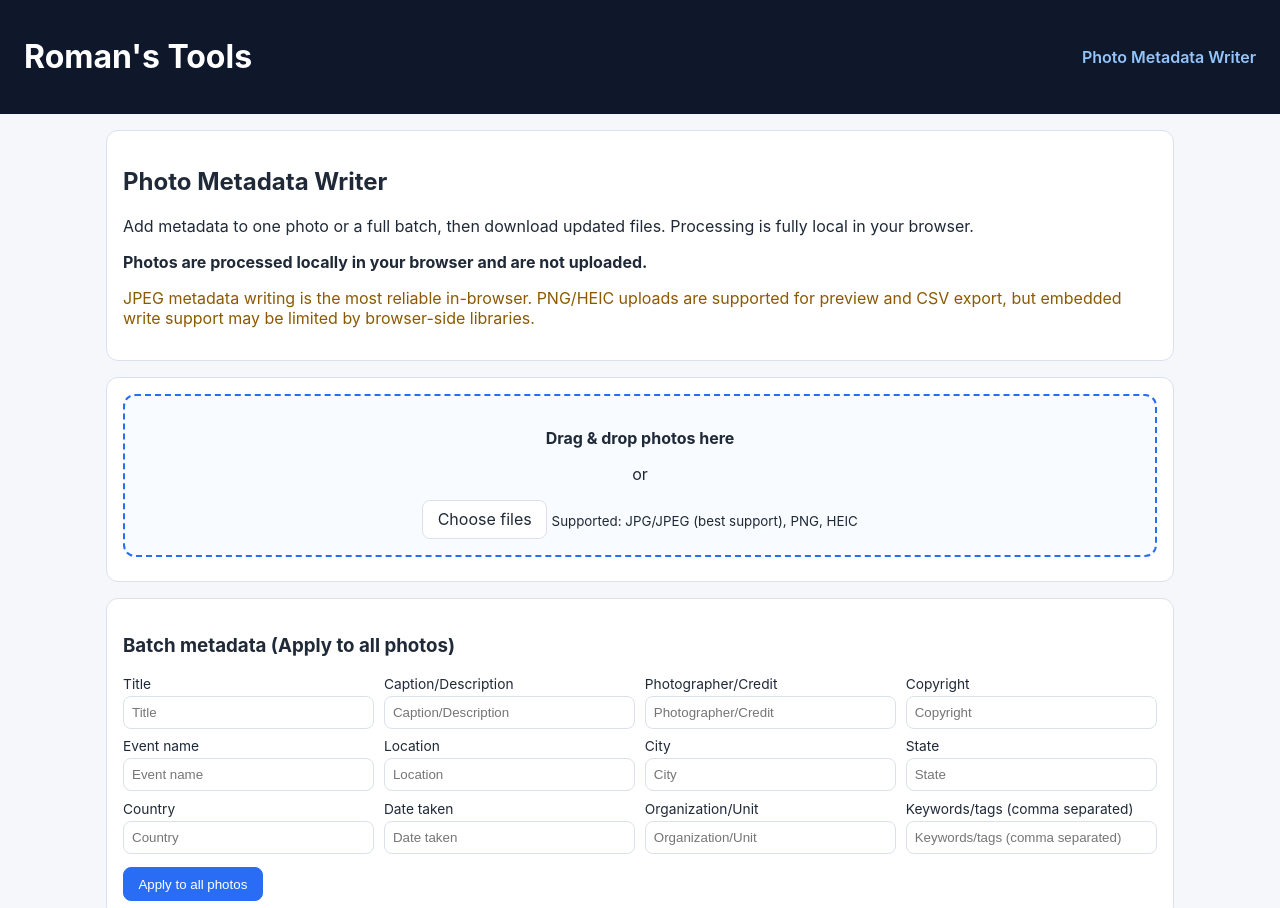
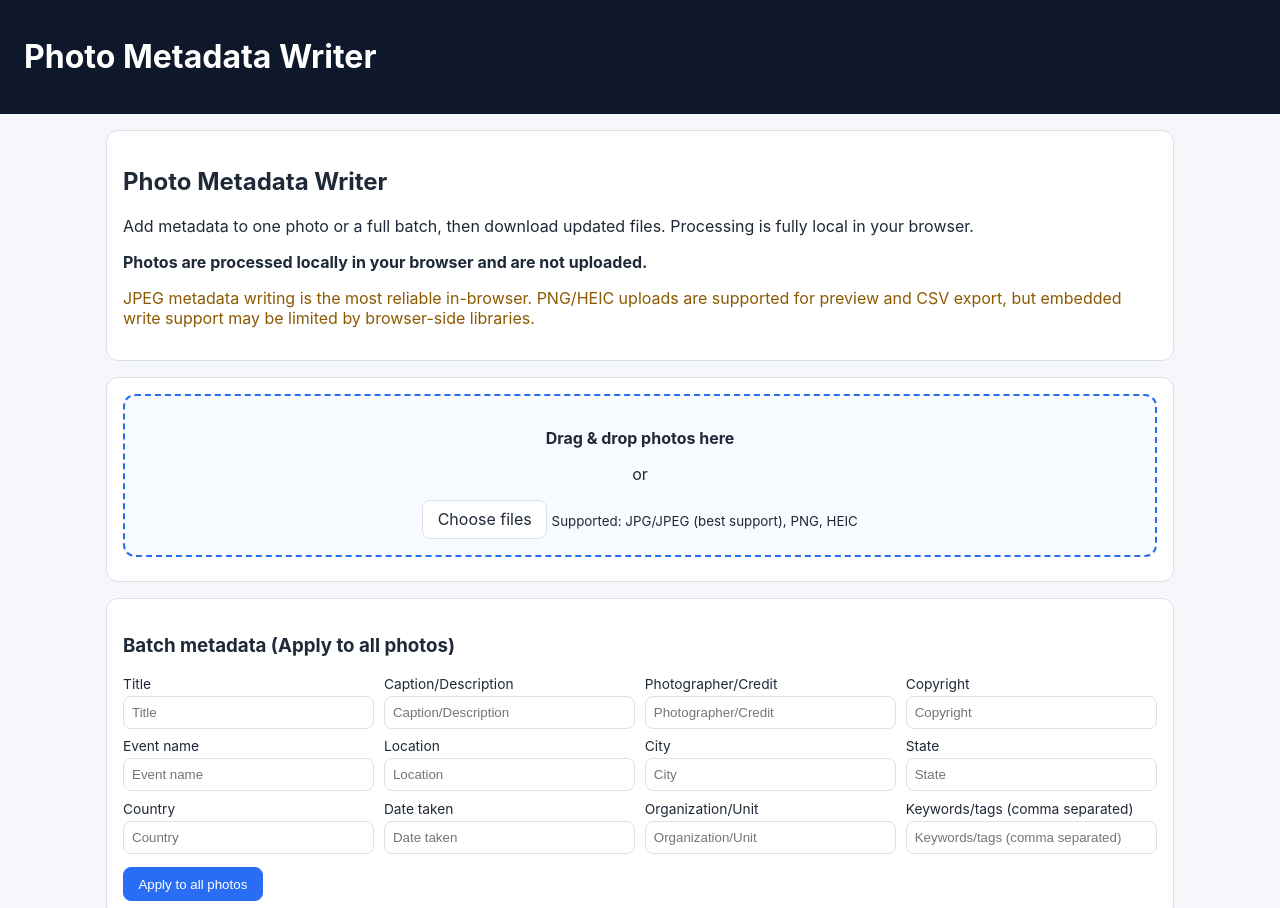
Before and after one commit to Romans-Tools/Photo-Metadata-Writer, a website built with Vite: page index.html in a window 1280 px wide. Shown: the top 908 px of the page. Built offline with nearby package versions, Linux system fonts and the light colour scheme.

Commit message:
Update index.html

```diff
--- a/index.html
+++ b/index.html
@@ -3,14 +3,14 @@
   <head>
     <meta charset="UTF-8" />
     <meta name="viewport" content="width=device-width, initial-scale=1.0" />
-    <title>Roman's Tools | Photo Metadata Writer</title>
+    <title>Photo Metadata Writer</title>
     <link rel="stylesheet" href="style.css" />
   </head>
   <body>
     <header class="site-header">
-      <h1>Roman's Tools</h1>
+      <h1>Photo Metadata Writer</h1>
       <nav>
-        <a href="#photo-metadata-writer" class="active">Photo Metadata Writer</a>
+
       </nav>
     </header>
 
```
